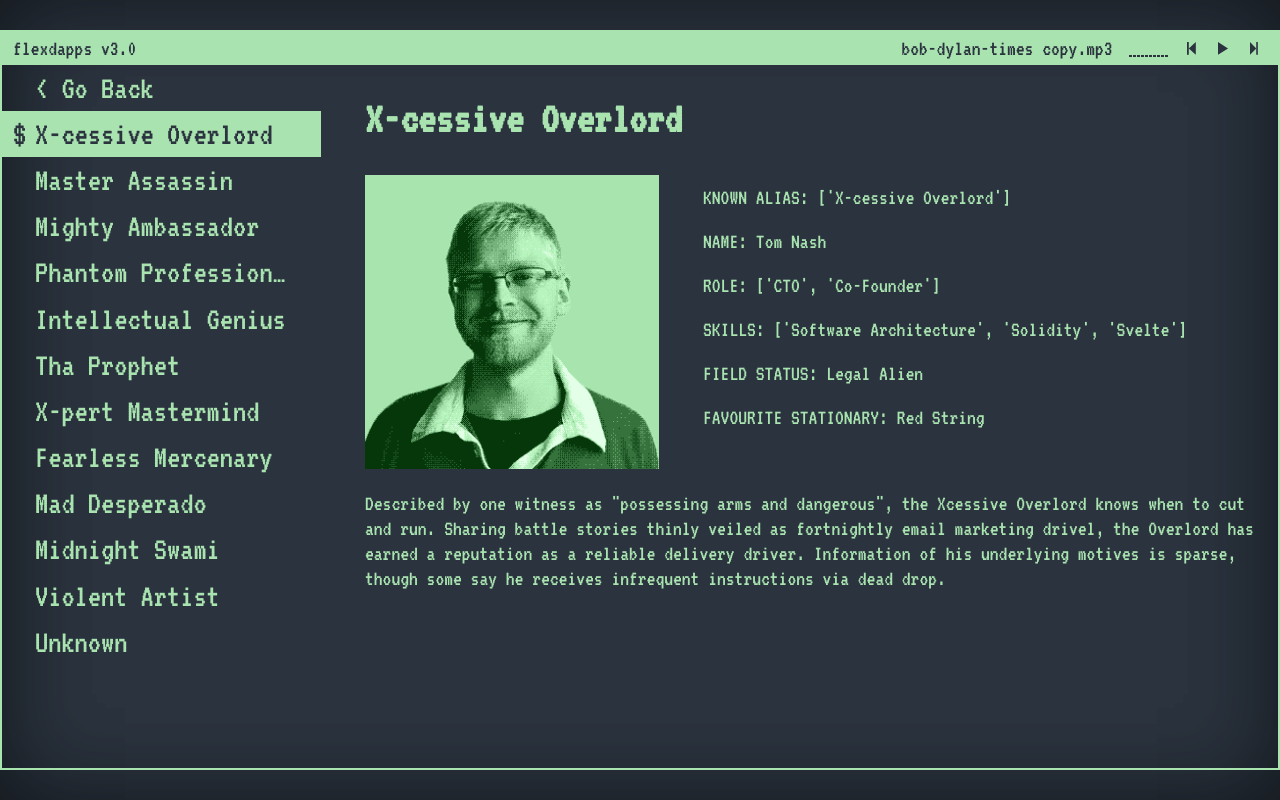
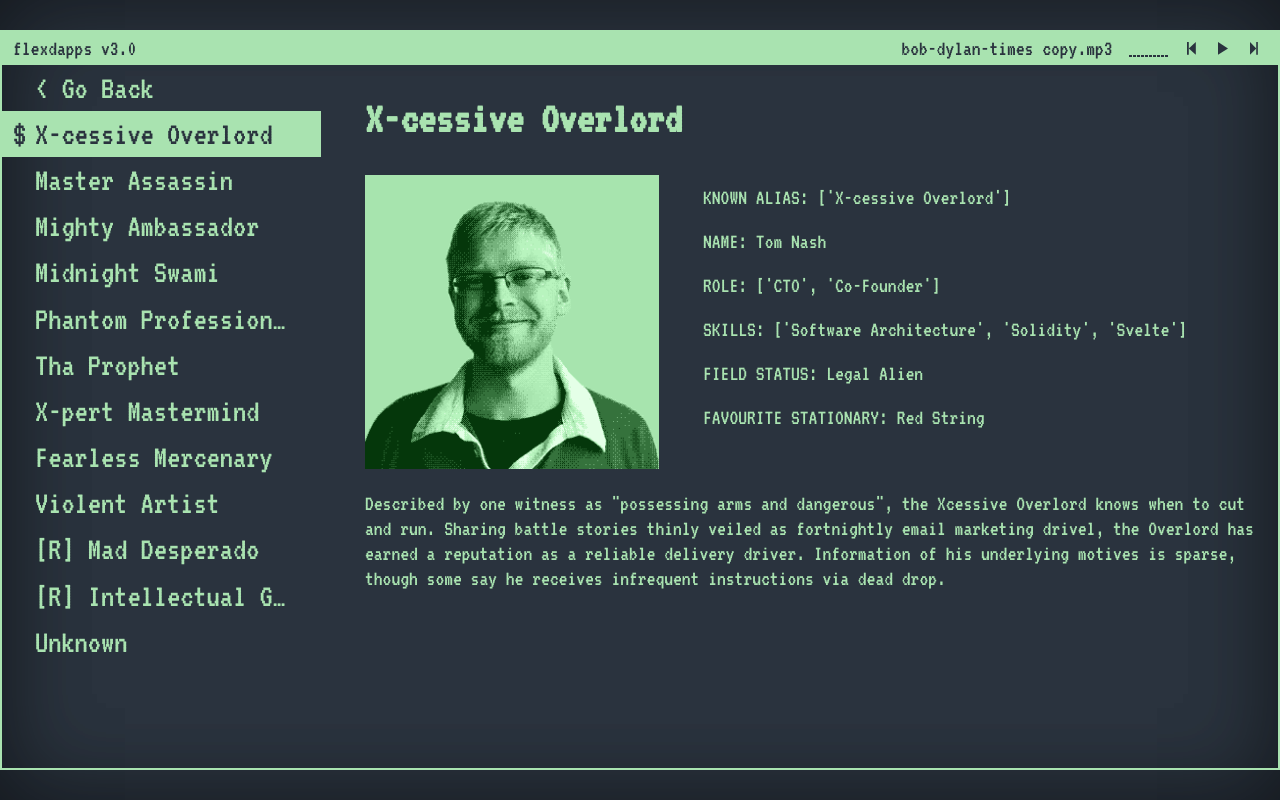
Before and after one commit to flex-dapps/flex-website-3, a Svelte app: page /users in a window 1280 px wide. Built offline with nearby package versions, Linux system fonts and the light colour scheme.

Commit message:
updated descriptions

```diff
--- a/src/routes/users/data.js
+++ b/src/routes/users/data.js
@@ -28,12 +28,12 @@ export const data = [
     skills: "['Javascript', 'Visual Design', 'Business']",
     special: [
       {
-        key: 'Known Locations',
-        value: "['West Melbourne', 'Durotar', 'Dromund Kaas']",
+        key: 'Liability',
+        value: "TRUE",
       },
       {
-        key: 'YEETS PER MINUTE',
-        value: '3.1415926535',
+        key: 'Hours Played',
+        value: "13140",
       },
     ],
     description:
@@ -48,15 +48,35 @@ export const data = [
     skills: `['Due Diligence', 'Motherhood']`,
     special: [
       {
-        key: 'Preferred Governance Model',
-        value: '[REDACTED]',
+        key: 'Languages Spoken',
+        value: "['English', 'Mandarin', 'Yeet Basic']",
       },
       {
-        key: 'Gender Identity',
-        value: 'Golden Retriever',
+        key: 'ROOT ACCESS',
+        value: 'TRUE',
       },
     ],
-    description: `Forcibly ejected and permanently banned from every communist regime under the sun, the Smilin' Dominator has a habit of embroiling herself in underground commercial enterprise. No unmarked building or shadowy stairwell is safe from the Dominator's sense of what's current. She will find you and she will do business with you.`,
+    description: `Forcibly ejected and permanently banned from every communist regime under the sun, the Mighty Ambassador has a habit of embroiling herself in underground commercial enterprise. No unmarked building or shadowy stairwell is safe from the Ambassador's sense of what's current. She will find you and she will do business with you.`,
+  },
+  {
+    label: 'Midnight Swami',
+    url: '/img/team/dan.gif',
+    name: 'Daniel Harrison',
+    codeName: "['Midnight Swami', 'The Wizard']",
+    position: "['Technical Director', 'Floating Mantis']",
+    skills: "['React', 'Redux', 'Canvas', 'Web3']",
+    special: [
+      {
+        key: 'FAVOURITE TOOL',
+        value: 'Dynamite and Bandaids',
+      },
+      {
+        key: 'BLOOD SPILLED',
+        value: 'ERR_UINT_OVERFLOW',
+      },
+    ],
+    description:
+      "Midnight Swami hails from the world's newest nation, the aptly-named New Zealand. His strikingly handsome appearance and charismatic personality gained him a reputation as an extremely nice person. But nice guys get nowhere, so Midnight Swami vowed to live a life committed to writing code behind the veil of multiple 24 inch monitors - flexing his dapps for the world to see.",
   },
   {
     label: 'Phantom Professional',
@@ -79,26 +99,6 @@ export const data = [
       "His demeanour always collected, his eyes often heavy, the Phantom Professional has cemented himself as Flex Dapps' command line interaction officer. The Phantom Professional's everyday tasks are highly classified, sometimes even he must grant himself security clearance. Since nobody understands what he does, Flex have made the wise decision not to terminate his employment any time soon.",
   },
   {
-    label: 'Intellectual Genius',
-    url: '/img/team/aaron.gif',
-    name: '[REDACTED]',
-    codeName: 'Intellectual Genius',
-    position: '[REDACTED]',
-    skills: '[REDACTED]',
-    special: [
-      {
-        key: 'Hair Style',
-        value: '[REDACTED]',
-      },
-      {
-        key: 'Last Successful [REDACTED]',
-        value: '1557294687',
-      },
-    ],
-    description:
-      'One glance at Intellectual Genius will tell you that he means business. That glint in his eye isn\'t saying "namaste," it\'s saying [REDACTED]. Intellectual Genius heads up the [REDACTED] campaign for Flex Dapps and has resolved never to rest until [REDACTED].',
-  },
-  {
     label: 'Tha Prophet',
     url: '/img/team/ryan.gif',
     name: 'Ryan Miller',
@@ -111,8 +111,8 @@ export const data = [
         value: 'Peace and prosperity',
       },
       {
-        key: 'Spirit Pillar',
-        value: `Roll D6 and multiply by your alacrity rating`,
+        key: 'Weakness',
+        value: `ATO`,
       },
     ],
     description:
@@ -157,7 +157,27 @@ export const data = [
     description: `Always a student, now a teacher, the Fearless Mercenary lets nothing stand in his way when put to task. Currying favour from those in any position, the Mercenary draws understanding from every aspect of the Normie-ruled universe and knows exactly what it takes to succeed: fresh kicks and flash bling.`,
   },
   {
-    label: 'Mad Desperado',
+    label: 'Violent Artist',
+    url: '/img/team/denver.gif',
+    name: 'Denver Pallis',
+    codeName: `['Violent Artist']`,
+    position: "['Junior Developer', 'Zoomer']",
+    skills: "['Python', 'Memes']",
+    special: [
+      {
+        key: 'GENDER',
+        value: 'PAN-ASTRAL FURRYKIN THETA XIN',
+      },
+      {
+        key: 'PREFERRED LIGHTING',
+        value: 'EPILEPSY',
+      },
+    ],
+    description:
+      "Most hackers sneak in under the cover of night, but not the Violent Artist. Loud, reckless, and almost certainly a hostile threat, 99% of psychologists agree that his state-issued dictionary didn't contain the word 'caution'. It doesn't matter whether it's bits, shells, or villains; bashing is the name of the game for the Violent Artist.",
+  },
+  {
+    label: '[R] Mad Desperado',
     url: '/img/team/liam.gif',
     name: '[REDACTED]',
     codeName: `['Mad Desperado']`,
@@ -176,44 +196,24 @@ export const data = [
     description: `The journey to [REDACTED] is one way, which is why the Mad Desperado bought fourteen tickets from [REDACTED] in 2011. Winner of the inaugural Holochain Meme Hour in his very first week on the job, the Desperado is firmly positioned to reap the long term health benefits of [REDACTED].`,
   },
   {
-    label: 'Midnight Swami',
-    url: '/img/team/dan.gif',
-    name: 'Daniel Harrison',
-    codeName: "['Midnight Swami', 'The Wizard']",
-    position: "['Front-end Developer', 'Floating Mantis']",
-    skills: "['React', 'Redux', 'Canvas', 'Web3']",
+    label: '[R] Intellectual Genius',
+    url: '/img/team/aaron.gif',
+    name: '[REDACTED]',
+    codeName: 'Intellectual Genius',
+    position: '[REDACTED]',
+    skills: '[REDACTED]',
     special: [
       {
-        key: 'FAVOURITE TOOL',
-        value: 'Dynamite and Bandaids',
+        key: 'Hair Style',
+        value: '[REDACTED]',
       },
       {
-        key: 'BLOOD SPILLED',
-        value: 'ERR_UINT_OVERFLOW',
+        key: 'Last Successful [REDACTED]',
+        value: '1557294687',
       },
     ],
     description:
-      "Midnight Swami hails from the world's newest nation, the aptly-named New Zealand. His strikingly handsome appearance and charismatic personality gained him a reputation as an extremely nice person. But nice guys get nowhere, so Midnight Swami vowed to live a life committed to writing code behind the veil of multiple 24 inch monitors - flexing his dapps for the world to see.",
-  },
-  {
-    label: 'Violent Artist',
-    url: '/img/team/denver.gif',
-    name: 'Denver Pallis',
-    codeName: `['Violent Artist']`,
-    position: "['Junior Developer', 'Zoomer']",
-    skills: "['Python', 'Memes']",
-    special: [
-      {
-        key: 'GENDER',
-        value: 'PAN-ASTRAL FURRYKIN THETA XIN',
-      },
-      {
-        key: 'PREFERRED LIGHTING',
-        value: 'EPILEPSY',
-      },
-    ],
-    description:
-      "Most hackers sneak in under the cover of night, but not the Violent Artist. Loud, reckless, and almost certainly a hostile threat, 99% of psychologists agree that his state-issued dictionary didn't contain the word 'caution'. It doesn't matter whether it's bits, shells, or villains; bashing is the name of the game for the Violent Artist.",
+      'One glance at Intellectual Genius will tell you that he means business. That glint in his eye isn\'t saying "namaste," it\'s saying [REDACTED]. Intellectual Genius heads up the [REDACTED] campaign for Flex Dapps and has resolved never to rest until [REDACTED].',
   },
   {
     label: 'Unknown',
```
